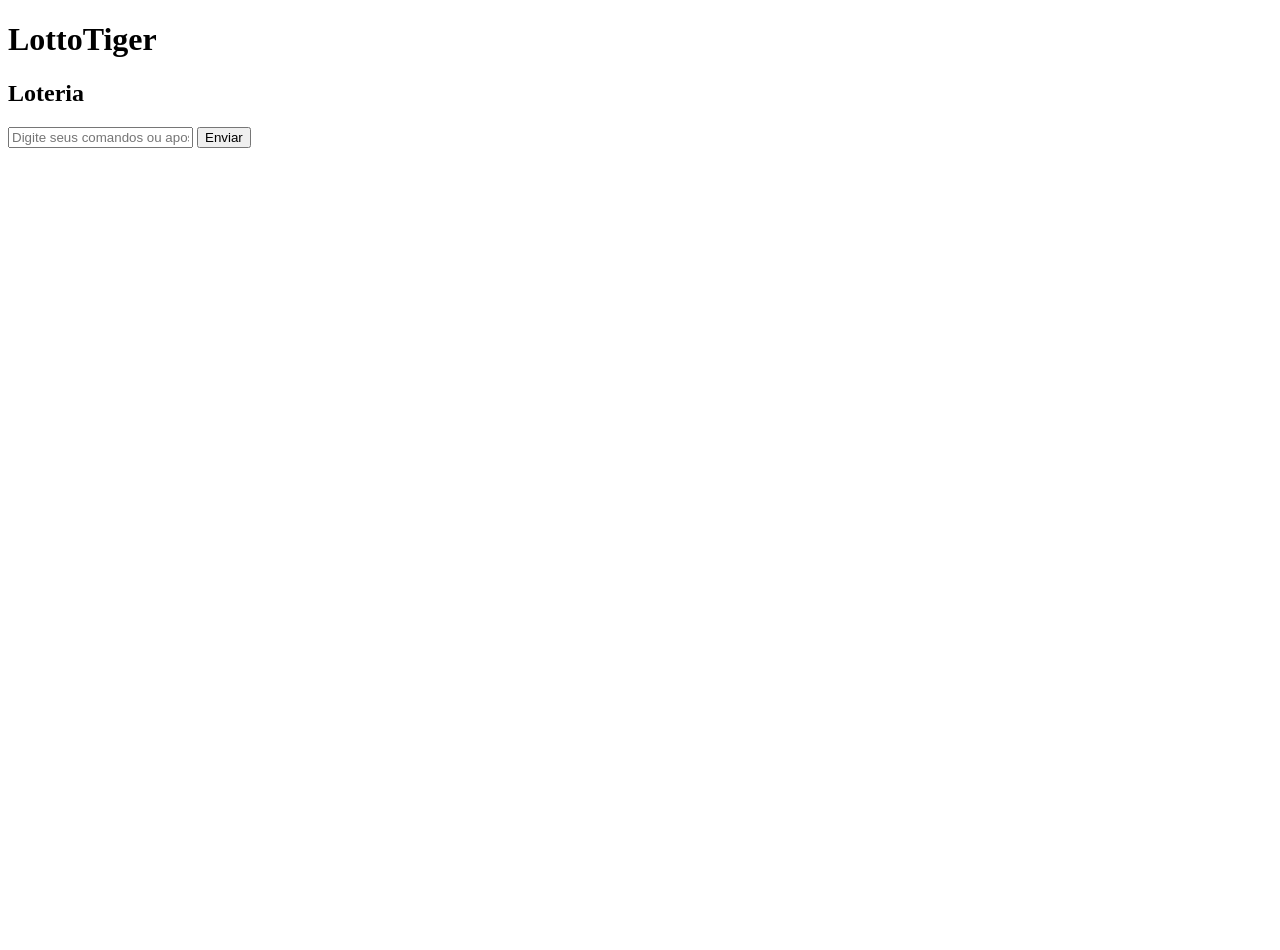
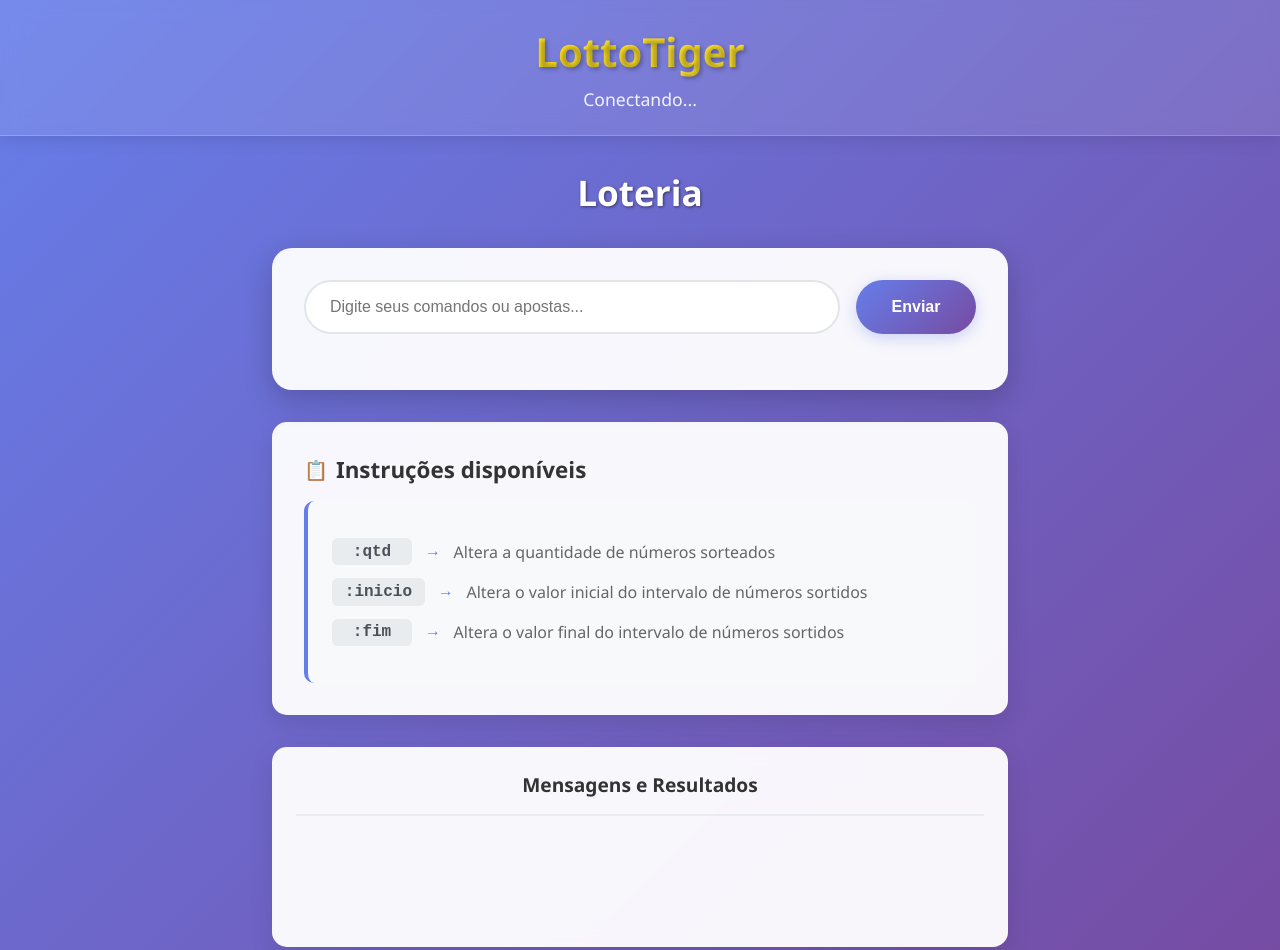
Before and after one commit to RenatoHPissinatti/Loteria---Redes-Computacional, a website: page public/index.html in a window 1280 px wide. Shown: the top 950 px of the page. Before the commit the page ends 800 px from the top, so only its background shows below. Drawn offline with nearby package versions, Linux system fonts and the light colour scheme; no server answers.

Commit message:
estilo.css otimizado

```diff
--- a/public/estilo.css
+++ b/public/estilo.css
@@ -0,0 +1,282 @@
+* {
+    margin: 0;
+    padding: 0;
+    box-sizing: border-box;
+}
+
+body {
+    font-family: 'Segoe UI', Tahoma, Geneva, Verdana, sans-serif;
+    background: linear-gradient(135deg, #667eea 0%, #764ba2 100%);
+    min-height: 100vh;
+    color: #333;
+}
+
+header {
+    background: rgba(255, 255, 255, 0.1);
+    backdrop-filter: blur(10px);
+    border-bottom: 1px solid rgba(255, 255, 255, 0.2);
+    padding: 1.5rem 0;
+    text-align: center;
+    box-shadow: 0 4px 15px rgba(0, 0, 0, 0.1);
+}
+
+.header-content {
+    max-width: 1200px;
+    margin: 0 auto;
+    padding: 0 2rem;
+}
+
+header h1 {
+    color: #fff;
+    font-size: 2.5rem;
+    font-weight: bold;
+    text-shadow: 2px 2px 4px rgba(0, 0, 0, 0.3);
+    margin-bottom: 0.5rem;
+    background: linear-gradient(45deg, #ffd700, #ffed4e);
+    -webkit-background-clip: text;
+    -webkit-text-fill-color: transparent;
+    background-clip: text;
+}
+
+#status {
+    color: rgba(255, 255, 255, 0.9);
+    font-size: 1.1rem;
+    font-weight: 500;
+}
+
+main {
+    max-width: 800px;
+    margin: 2rem auto;
+    padding: 0 2rem;
+}
+
+.main-title {
+    text-align: center;
+    color: #fff;
+    font-size: 2.2rem;
+    margin-bottom: 2rem;
+    text-shadow: 1px 1px 3px rgba(0, 0, 0, 0.5);
+}
+
+.input-section {
+    background: rgba(255, 255, 255, 0.95);
+    padding: 2rem;
+    border-radius: 20px;
+    box-shadow: 0 10px 30px rgba(0, 0, 0, 0.2);
+    margin-bottom: 2rem;
+    backdrop-filter: blur(10px);
+}
+
+.input-group {
+    display: flex;
+    gap: 1rem;
+    margin-bottom: 1.5rem;
+    flex-wrap: wrap;
+}
+
+#inputMessage {
+    flex: 1;
+    min-width: 250px;
+    padding: 1rem 1.5rem;
+    border: 2px solid #e1e5e9;
+    border-radius: 50px;
+    font-size: 1rem;
+    outline: none;
+    transition: all 0.3s ease;
+    background: #fff;
+}
+
+#inputMessage:focus {
+    border-color: #667eea;
+    box-shadow: 0 0 0 3px rgba(102, 126, 234, 0.1);
+    transform: translateY(-2px);
+}
+
+.send-button {
+    padding: 1rem 2rem;
+    background: linear-gradient(135deg, #667eea, #764ba2);
+    color: white;
+    border: none;
+    border-radius: 50px;
+    font-size: 1rem;
+    font-weight: 600;
+    cursor: pointer;
+    transition: all 0.3s ease;
+    box-shadow: 0 4px 15px rgba(102, 126, 234, 0.3);
+    min-width: 120px;
+}
+
+.send-button:hover {
+    transform: translateY(-3px);
+    box-shadow: 0 6px 20px rgba(102, 126, 234, 0.4);
+}
+
+.send-button:active {
+    transform: translateY(-1px);
+}
+
+.instructions {
+    background: rgba(255, 255, 255, 0.95);
+    padding: 2rem;
+    border-radius: 15px;
+    margin-bottom: 2rem;
+    box-shadow: 0 8px 25px rgba(0, 0, 0, 0.1);
+}
+
+.instructions-title {
+    color: #333;
+    font-size: 1.4rem;
+    margin-bottom: 1rem;
+    font-weight: 600;
+    display: flex;
+    align-items: center;
+    gap: 0.5rem;
+}
+
+.instructions-title::before {
+    content: "📋";
+    font-size: 1.2rem;
+}
+
+.instruction-list {
+    background: #f8f9fa;
+    padding: 1.5rem;
+    border-radius: 10px;
+    border-left: 4px solid #667eea;
+}
+
+.instruction-item {
+    margin: 0.8rem 0;
+    color: #555;
+    font-family: 'Courier New', monospace;
+    display: flex;
+    align-items: center;
+    gap: 1rem;
+}
+
+.command {
+    background: #e9ecef;
+    padding: 0.3rem 0.8rem;
+    border-radius: 6px;
+    font-weight: bold;
+    color: #495057;
+    min-width: 80px;
+    text-align: center;
+}
+
+.arrow {
+    color: #667eea;
+    font-weight: bold;
+}
+
+.description {
+    color: #666;
+    font-family: 'Segoe UI', sans-serif;
+}
+
+#messages {
+    background: rgba(255, 255, 255, 0.95);
+    min-height: 200px;
+    padding: 1.5rem;
+    border-radius: 15px;
+    box-shadow: 0 8px 25px rgba(0, 0, 0, 0.1);
+    backdrop-filter: blur(10px);
+}
+
+.messages-title {
+    color: #333;
+    font-size: 1.2rem;
+    margin-bottom: 1rem;
+    font-weight: 600;
+    text-align: center;
+    padding-bottom: 1rem;
+    border-bottom: 2px solid #e9ecef;
+}
+
+/* Animações */
+@keyframes slideIn {
+    from {
+        opacity: 0;
+        transform: translateY(30px);
+    }
+    to {
+        opacity: 1;
+        transform: translateY(0);
+    }
+}
+
+.input-section, .instructions, #messages {
+    animation: slideIn 0.6s ease-out;
+}
+
+.input-section {
+    animation-delay: 0.1s;
+}
+
+.instructions {
+    animation-delay: 0.2s;
+}
+
+#messages {
+    animation-delay: 0.3s;
+}
+
+/* Responsividade */
+@media (max-width: 768px) {
+    .header-content, main {
+        padding: 0 1rem;
+    }
+
+    header h1 {
+        font-size: 2rem;
+    }
+
+    .main-title {
+        font-size: 1.8rem;
+    }
+
+    .input-group {
+        flex-direction: column;
+    }
+
+    #inputMessage, .send-button {
+        width: 100%;
+    }
+
+    .input-section, .instructions {
+        padding: 1.5rem;
+    }
+}
+
+@media (max-width: 480px) {
+    header h1 {
+        font-size: 1.8rem;
+    }
+
+    .main-title {
+        font-size: 1.5rem;
+    }
+
+    .input-section, .instructions {
+        padding: 1rem;
+    }
+
+    .instruction-item {
+        flex-direction: column;
+        align-items: flex-start;
+        gap: 0.5rem;
+    }
+}
+
+/* Estados de conexão */
+.status-connected {
+    color: #28a745 !important;
+}
+
+.status-disconnected {
+    color: #dc3545 !important;
+}
+
+.status-connecting {
+    color: #ffc107 !important;
+}
--- a/public/index.html
+++ b/public/index.html
@@ -3,58 +3,55 @@
 <head>
     <meta charset="UTF-8">
     <meta name="viewport" content="width=device-width, initial-scale=1.0">
-    <title>Renato Cheira Pó</title>
+    <title>Projeto de Redes</title>
+    <link rel="stylesheet" href="estilo.css">
 </head>
 <body>
-    <div>
-        <header>
-            <div>
-                <h1>LottoTiger</h1>
-                <p id="status"></p>
+    <header>
+        <div class="header-content">
+            <h1>LottoTiger</h1>
+            <p id="status">Conectando...</p>
+        </div>
+    </header>
+    <main>
+        <h1 class="main-title">Loteria</h1>
+
+        <div class="input-section">
+            <div class="input-group">
+                <input type="text" id="inputMessage" placeholder="Digite seus comandos ou apostas...">
+                <button class="send-button" onclick="enviarMensagem()">Enviar</button>
             </div>
-        </header>
+        </div>
 
-        <main>
+        <div class="instructions">
+            <h3 class="instructions-title">Instruções disponíveis</h3>
+            <div class="instruction-list">
+                <div class="instruction-item">
+                    <span class="command">:qtd</span>
+                    <span class="arrow">→</span>
+                    <span class="description">Altera a quantidade de números sorteados</span>
+                </div>
+                <div class="instruction-item">
+                    <span class="command">:inicio</span>
+                    <span class="arrow">→</span>
+                    <span class="description">Altera o valor inicial do intervalo de números sortidos</span>
+                </div>
+                <div class="instruction-item">
+                    <span class="command">:fim</span>
+                    <span class="arrow">→</span>
+                    <span class="description">Altera o valor final do intervalo de números sortidos</span>
+                </div>
+            </div>
+        </div>
 
-            <section>
-<!--
-            <h2>Parâmetros da Aposta</h2>
-                <div>
-                    <label for="begin">Número inicial</label>
-                    <input type="number" id="begin_num">
-                </div>
-                <div>
-                    <label for="end">Número final</label>
-                    <input type="number" id="end_num">
-                </div>
-                <div>
-                    <label for="qtd">Quantidade de números: </label>
-                    <input type="number" id="qtd_num">
-                </div>
-            </section>
--->
+        <div id="messages">
+            <h3 class="messages-title">Mensagens e Resultados</h3>
+            <p id="status"></p>
+        </div>
 
-<!--           <section>
-                <h2>Números da Aposta</h2>
-                <div>
-                    <label for="y_nums">Digite seus números da sorte!</label>
-                    <input type="text" id="y_nums" placeholder="Ex: 5 14 23 41 59 61">
-                </div>
-                <button onclick="enviarAposta()">Enviar</button>
-                <div id="result-nums"></div>
-            </section>
-        </main>
-    </div>
--->
-</body>
-    <h1>Loteria</h1>
+        <script src="/socket.io/socket.io.js"></script>
+        <script src="client.js"></script>
 
-    <input type="text" id="inputMessage" placeholder="Digite seus comandos ou apostas...">
-    <button onclick="enviarMensagem()">Enviar</button>
-
-    <p id="status"></p>
-    <div id="messages"></div>
-    <script src="/socket.io/socket.io.js"></script>
-    <script src="client.js"></script>
+    </main>
 </body>
 </html>
--- a/server.js
+++ b/server.js
@@ -68,7 +68,7 @@ function realizarSorteio() {
   apostasClientes.clear();
 }
 
-// Inicia o timer do sorteio
+// Inicia o timer do sorteio em milissegundos
 setInterval(realizarSorteio, 10000);
 
 // Evento de conexão
```
